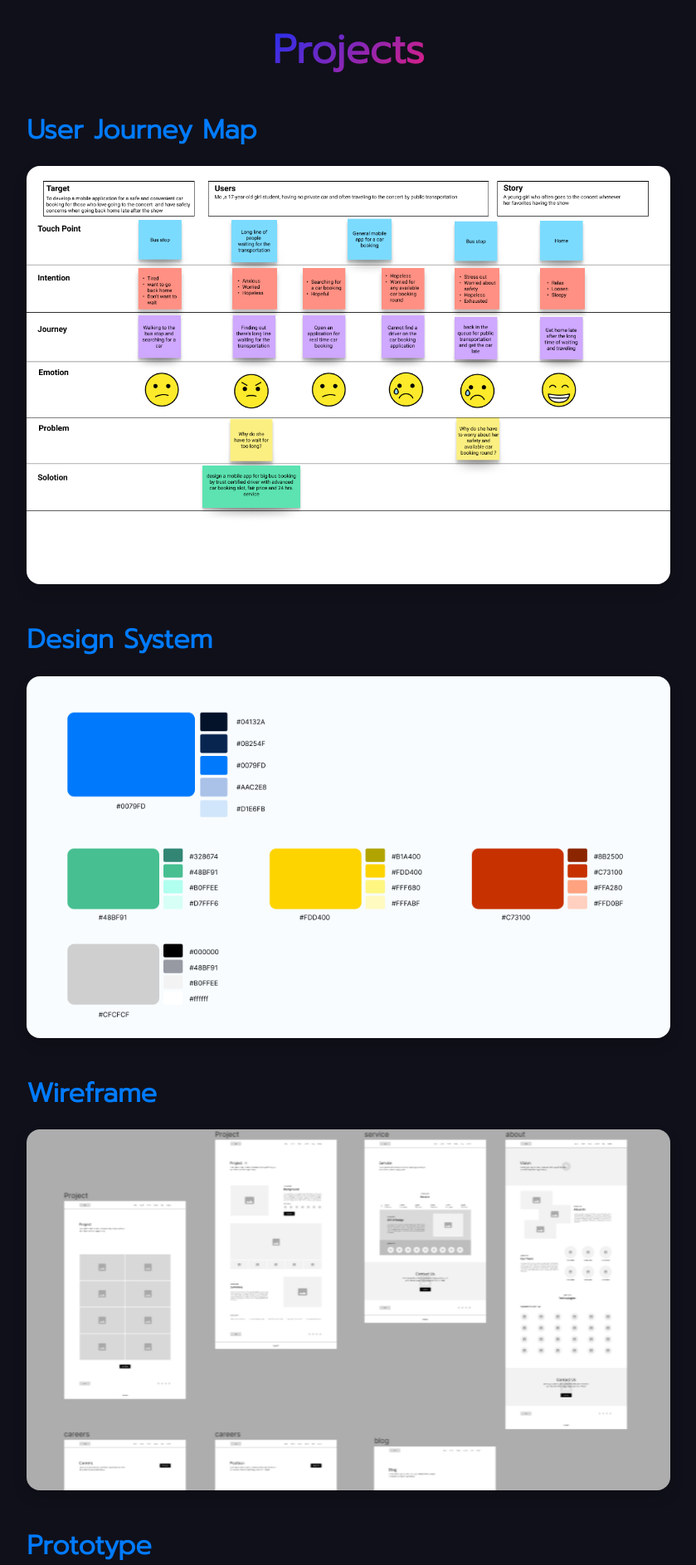
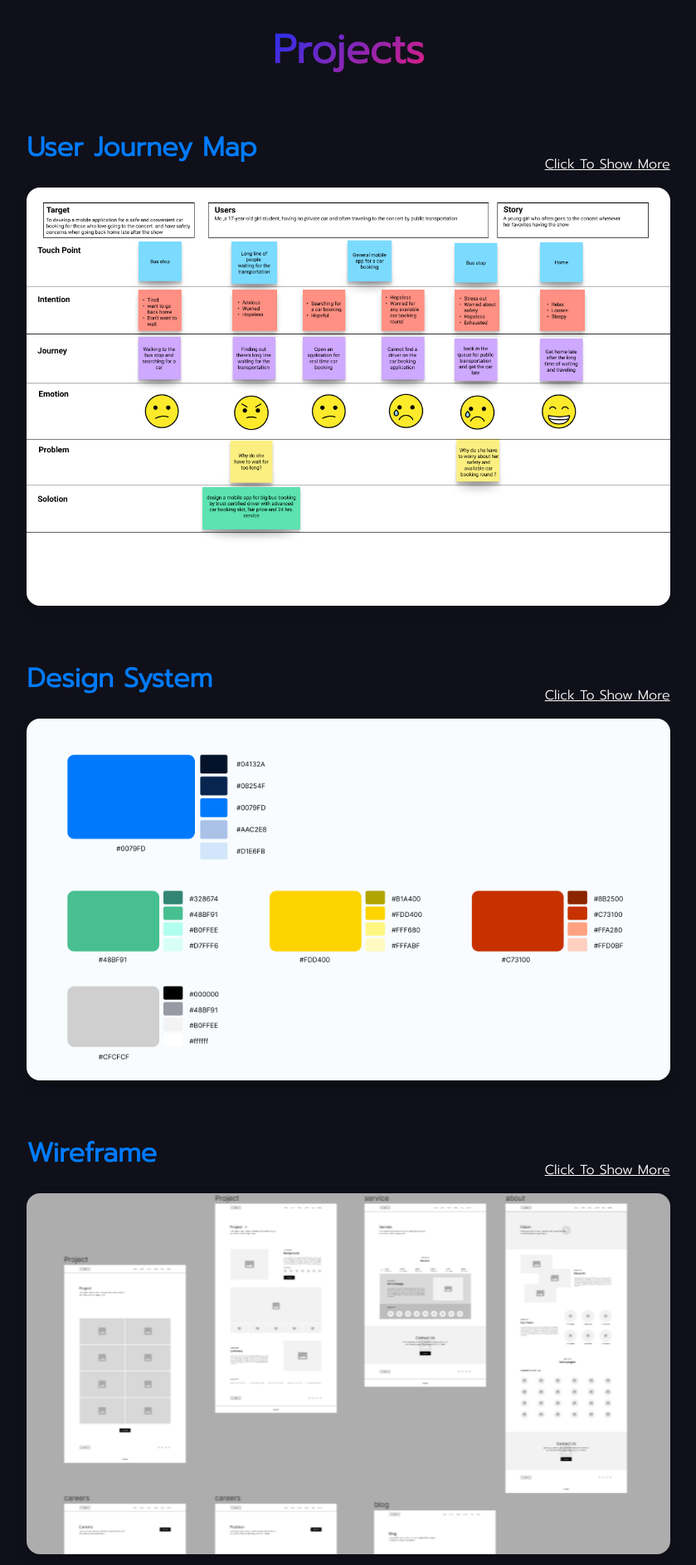
Before and after one commit to maturada-kr/maturada.github.io, a plain HTML site: page index.html in a window 1280 px wide. Shown: the part 3060-4946 px from the top of the page at 83% size, without its empty margins (220-1059 px from the left). Drawn offline with nearby package versions, Linux system fonts and the light colour scheme.

Commit message:
Add files via upload

```diff
--- a/index.html
+++ b/index.html
@@ -607,7 +607,13 @@
                 <div class="row justify-content-center">
 
                     <div class="col-lg-11 col-xl-9 col-xxl-8">
-                        <h2 class="text-primary fw-bolder mb-4">User Journey Map</h2>
+                        <div class="d-flex justify-content-between align-items-center" >
+                            <h2 class="text-primary fw-bolder">User Journey Map</h2>
+                            <div class="mt-5" style="cursor: pointer;" data-toggle="modal" style="cursor: pointer;" data-target="#modalUX">
+                                <p><u>Click To Show More</u></p>
+                            </div>
+                        </div>
+
                         <!-- Project Card 1-->
                         <div data-toggle="modal" style="cursor: pointer;" data-target="#modalUX"
                             class="card overflow-hidden shadow rounded-4 border-0 mb-5">
@@ -644,7 +650,13 @@
                                 </div>
                             </div>
                         </div>
-                        <h2 class="text-primary fw-bolder mb-4">Design System</h2>
+                        <div class="d-flex justify-content-between align-items-center" >
+                            <h2 class="text-primary fw-bolder">Design System</h2>
+                            <div class="mt-5" style="cursor: pointer;" data-toggle="modal" style="cursor: pointer;" data-target="#designSystem">
+                                <p><u>Click To Show More</u></p>
+                            </div>
+                        </div>
+
                         <!-- Project Card 1-->
                         <div data-toggle="modal" style="cursor: pointer;" data-target="#designSystem"
                             class="card overflow-hidden shadow rounded-4 border-0 mb-5">
@@ -680,7 +692,13 @@
                                 </div>
                             </div>
                         </div>
-                        <h2 class="text-primary fw-bolder mb-4">Wireframe</h2>
+                        <div class="d-flex justify-content-between align-items-center" >
+                            <h2 class="text-primary fw-bolder">Wireframe</h2>
+                            <div class="mt-5" style="cursor: pointer;" data-toggle="modal" style="cursor: pointer;" data-target="#wireframe">
+                                <p><u>Click To Show More</u></p>
+                            </div>
+                        </div>
+
                         <!-- Project Card 1-->
                         <div data-toggle="modal" style="cursor: pointer;" data-target="#wireframe"
                             class="card overflow-hidden shadow rounded-4 border-0 mb-5">
@@ -716,7 +734,14 @@
                                 </div>
                             </div>
                         </div>
-                        <h2 class="text-primary fw-bolder mb-4">Prototype</h2>
+
+                        <div class="d-flex justify-content-between align-items-center" >
+                            <h2 class="text-primary fw-bolder">Prototype</h2>
+                            <div class="mt-5" style="cursor: pointer;" data-toggle="modal" style="cursor: pointer;" data-target="#prototype">
+                                <p><u>Click To Show More</u></p>
+                            </div>
+                        </div>
+
                         <!-- Project Card 1-->
                         <div data-toggle="modal" style="cursor: pointer;" data-target="#prototype"
                             class="card overflow-hidden shadow rounded-4 border-0 mb-5">
@@ -772,6 +797,9 @@
                                                 <div>Figma</div>
                                             </div>
 
+                                        </div>
+                                        <div class="mt-5">
+                                            <p><u>Click To Show More</u></p>
                                         </div>
                                     </div>
 
@@ -822,6 +850,9 @@
                                             </div>
 
                                         </div>
+                                        <div class="mt-5">
+                                            <p><u>Click To Show More</u></p>
+                                        </div>
                                     </div>
                                     <img class="img-fluid" src="assets/pj3.jpg" width="300" alt="..." />
                                 </div>
@@ -869,6 +900,9 @@
 
 
                                           </div>
+                                          <div class="mt-5">
+                                            <p><u>Click To Show More</u></p>
+                                        </div>
                                       </div>
                                       <img class="img-fluid" src="assets/pj14.svg" width="300" alt="..." />
                                   </div>
@@ -921,6 +955,9 @@
 
 
                                         </div>
+                                        <div class="mt-5">
+                                            <p><u>Click To Show More</u></p>
+                                        </div>
                                     </div>
                                     <img class="img-fluid" src="assets/pj15.jpg" width="300" alt="..." />
                                 </div>
@@ -972,6 +1009,9 @@
 
 
                                           </div>
+                                          <div class="mt-5">
+                                            <p><u>Click To Show More</u></p>
+                                        </div>
                                       </div>
                                       <img class="img-fluid" src="assets/pj5.jpg" width="300" alt="..." />
                                   </div>
@@ -1020,6 +1060,9 @@
 
 
                                     </div>
+                                    <div class="mt-5">
+                                        <p><u>Click To Show More</u></p>
+                                    </div>
                                 </div>
                                 <img class="img-fluid" src="assets/pj6.jpg" width="300" alt="..." />
                             </div>
@@ -1066,6 +1109,9 @@
                         </div>
 
 
+                    </div>
+                    <div class="mt-5">
+                        <p><u>Click To Show More</u></p>
                     </div>
                 </div>
                 <img class="img-fluid" src="assets/pj10.jpg" width="300" alt="..." />
@@ -1114,6 +1160,9 @@
 
 
                   </div>
+                  <div class="mt-5">
+                    <p><u>Click To Show More</u></p>
+                </div>
               </div>
               <img class="img-fluid" src="assets/pj11.jpg" width="300" alt="..." />
           </div>
@@ -1163,6 +1212,9 @@
 
 
                </div>
+               <div class="mt-5">
+                <p><u>Click To Show More</u></p>
+            </div>
            </div>
            <img class="img-fluid" src="assets/pj13.jpg" width="300" alt="..." />
        </div>
@@ -1257,6 +1309,9 @@
                                <div>Figma</div>
                            </div>
                        </div>
+                       <div class="mt-5">
+                        <p><u>Click To Show More</u></p>
+                    </div>
                    </div>
                    <img class="img-fluid" src="assets/pj-16.jpg" width="300" alt="..." />
                </div>
@@ -1303,6 +1358,9 @@
                                                 <div>Figma</div>
                                             </div>
                                         </div>
+                                        <div class="mt-5">
+                                            <p><u>Click To Show More</u></p>
+                                        </div>
                                     </div>
                                     <img class="img-fluid" src="assets/pj8.jpg" width="300" alt="..." />
                                 </div>
@@ -1353,6 +1411,9 @@
 
 
                                         </div>
+                                        <div class="mt-5">
+                                            <p><u>Click To Show More</u></p>
+                                        </div>
                                     </div>
                                     <img class="img-fluid" src="assets/pj4.jpg" width="300" alt="..." />
                                 </div>
@@ -1405,6 +1466,9 @@
                                             </div>
 
 
+                                        </div>
+                                        <div class="mt-5">
+                                            <p><u>Click To Show More</u></p>
                                         </div>
                                     </div>
                                     <img class="img-fluid" src="assets/pj12.jpg" width="300" alt="..." />
```
Also changed, not shown: 1 other file.
